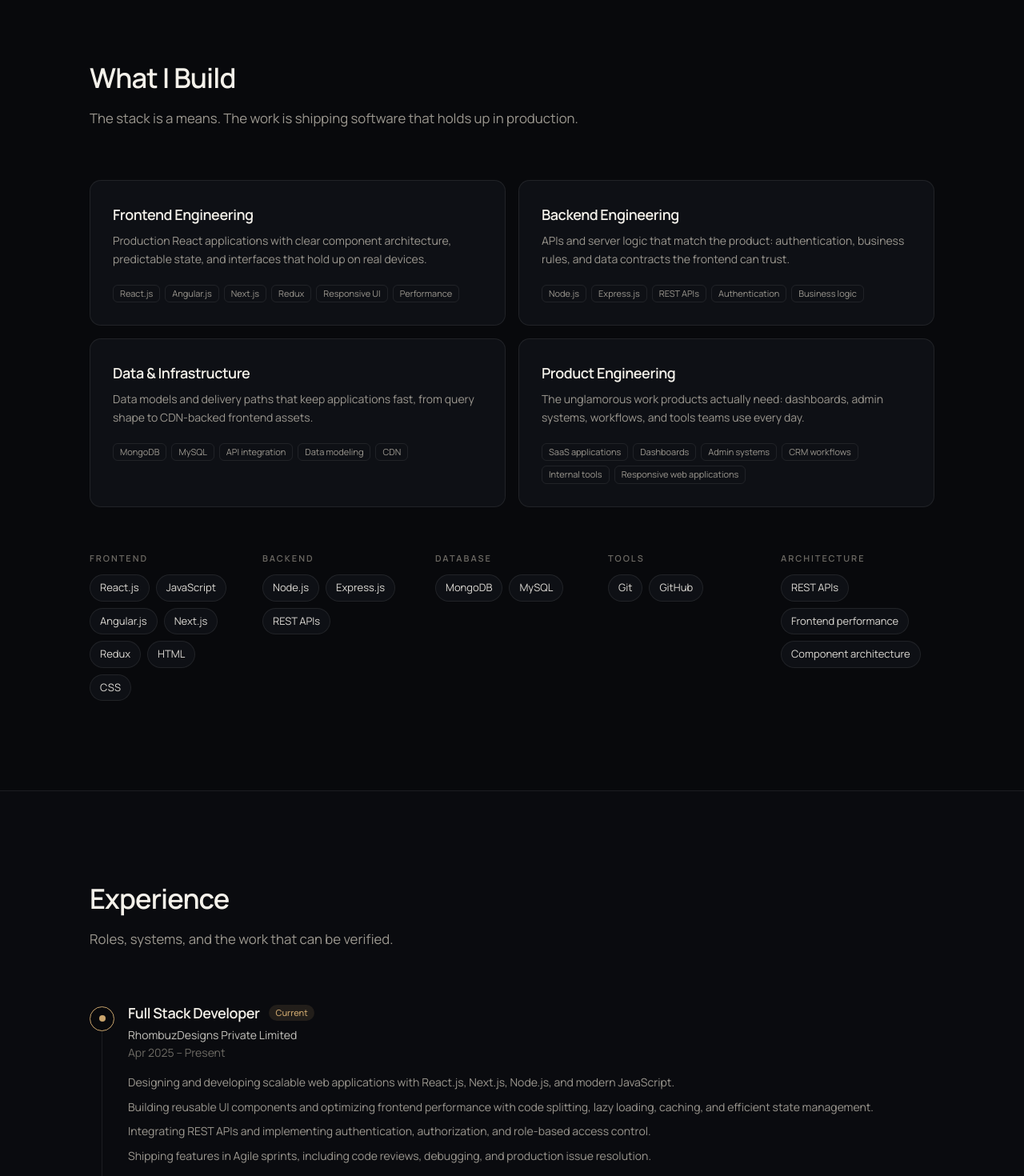
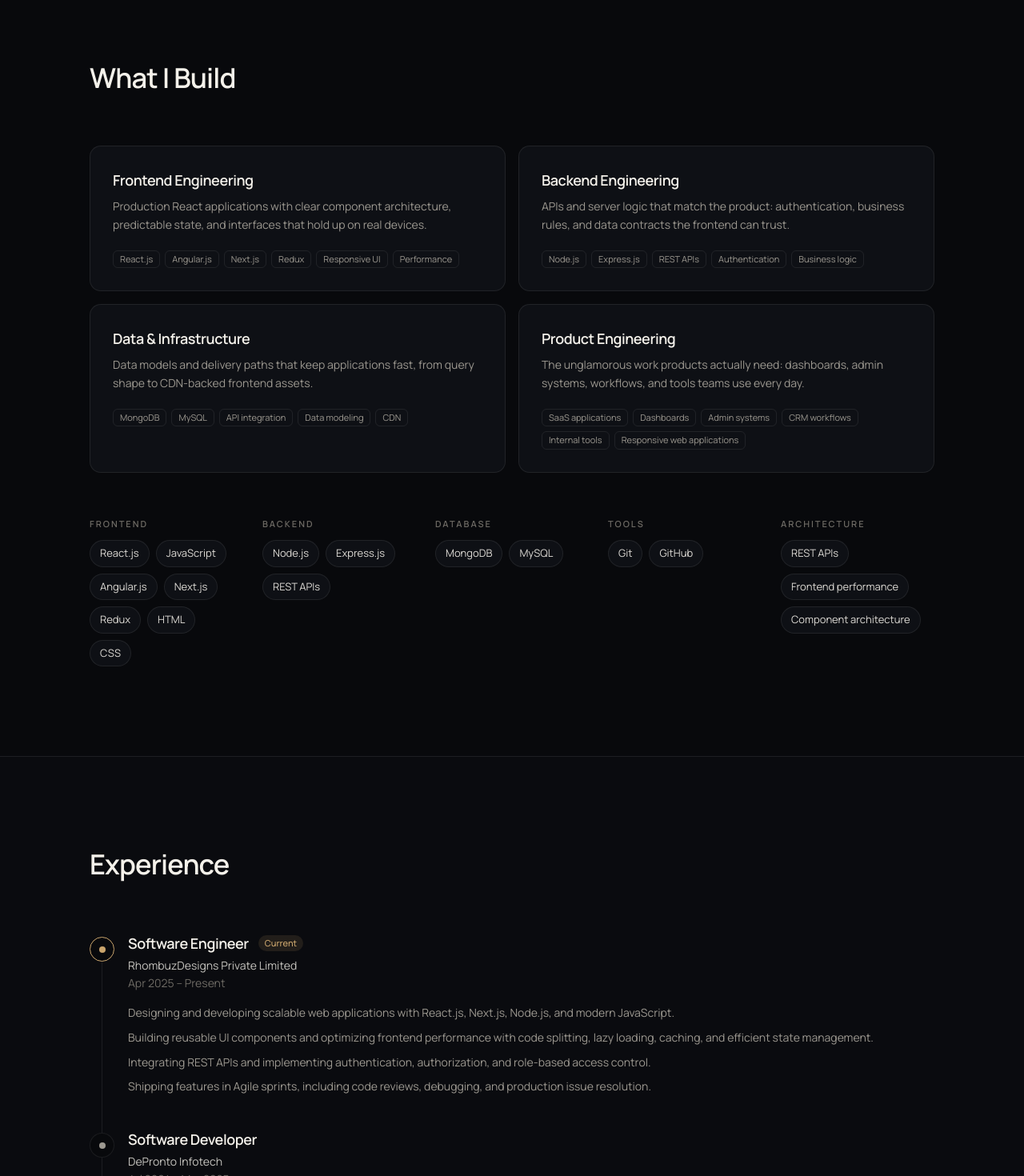
Before and after one commit to rutviksarkate/Portfolio, a React (Vite) app: page / in a window 1280 px wide. Shown: the part 3020-4490 px from the top of the page at 80% size. Built offline with nearby package versions, Linux system fonts and the light colour scheme; no server answers.

Commit message:
Update portfolio content and section headings for clarity. Revise job role from 'Full Stack Developer' to 'Software Engineer' and enhance descriptions in the portfolio data. Simplify section headings in Capabilities and Experience components.

```diff
--- a/src/data/portfolio.js
+++ b/src/data/portfolio.js
@@ -64,7 +64,7 @@ export const site = {
     heading: "Hi, I'm Rutvik.",
     body: [
       "I'm a full-stack software developer. I build web applications and SaaS products across the frontend, backend, and data layer, and I care about whether the result is actually usable.",
-      'My professional work has been on production systems: React applications, APIs, and the performance work between shipping a feature and making a page feel fast. At DePronto Infotech I worked on a large insurance platform and helped reduce page load time by about 40% through frontend optimization, lazy loading, CDN usage, and tighter application architecture.',
+      'Day to day that means production React applications, APIs, and the details that decide whether a feature feels quick or heavy. I like work that holds up after launch: clear interfaces, solid data flow, and software people can actually live in.',
       'I also build independent product concepts (operations tools, analytics dashboards, media interfaces, and developer workflows) to stay close to product thinking, not just tickets. If you have a product to ship or a system that needs to get faster, I can help.',
     ],
   },
@@ -107,7 +107,7 @@ export const proof = {
 export const experience = [
   {
     id: 'rhombuz',
-    role: 'Full Stack Developer',
+    role: 'Software Engineer',
     company: 'RhombuzDesigns Private Limited',
     period: 'Apr 2025 – Present',
     current: true,
--- a/src/sections/Capabilities.jsx
+++ b/src/sections/Capabilities.jsx
@@ -8,10 +8,7 @@ export default function Capabilities() {
   return (
     <section id="skills" className="border-t border-line py-20 lg:py-28">
       <Container>
-        <SectionHeading
-          title="What I Build"
-          subtitle="The stack is a means. The work is shipping software that holds up in production."
-        />
+        <SectionHeading title="What I Build" />
 
         <div className="grid gap-4 sm:grid-cols-2">
           {capabilities.map((cap, i) => (
--- a/src/sections/Experience.jsx
+++ b/src/sections/Experience.jsx
@@ -6,10 +6,7 @@ export default function Experience() {
   return (
     <section id="experience" className="border-t border-line bg-surface/40 py-20 lg:py-28">
       <Container>
-        <SectionHeading
-          title="Experience"
-          subtitle="Roles, systems, and the work that can be verified."
-        />
+        <SectionHeading title="Experience" />
         <ExperienceTimeline />
       </Container>
     </section>
```
